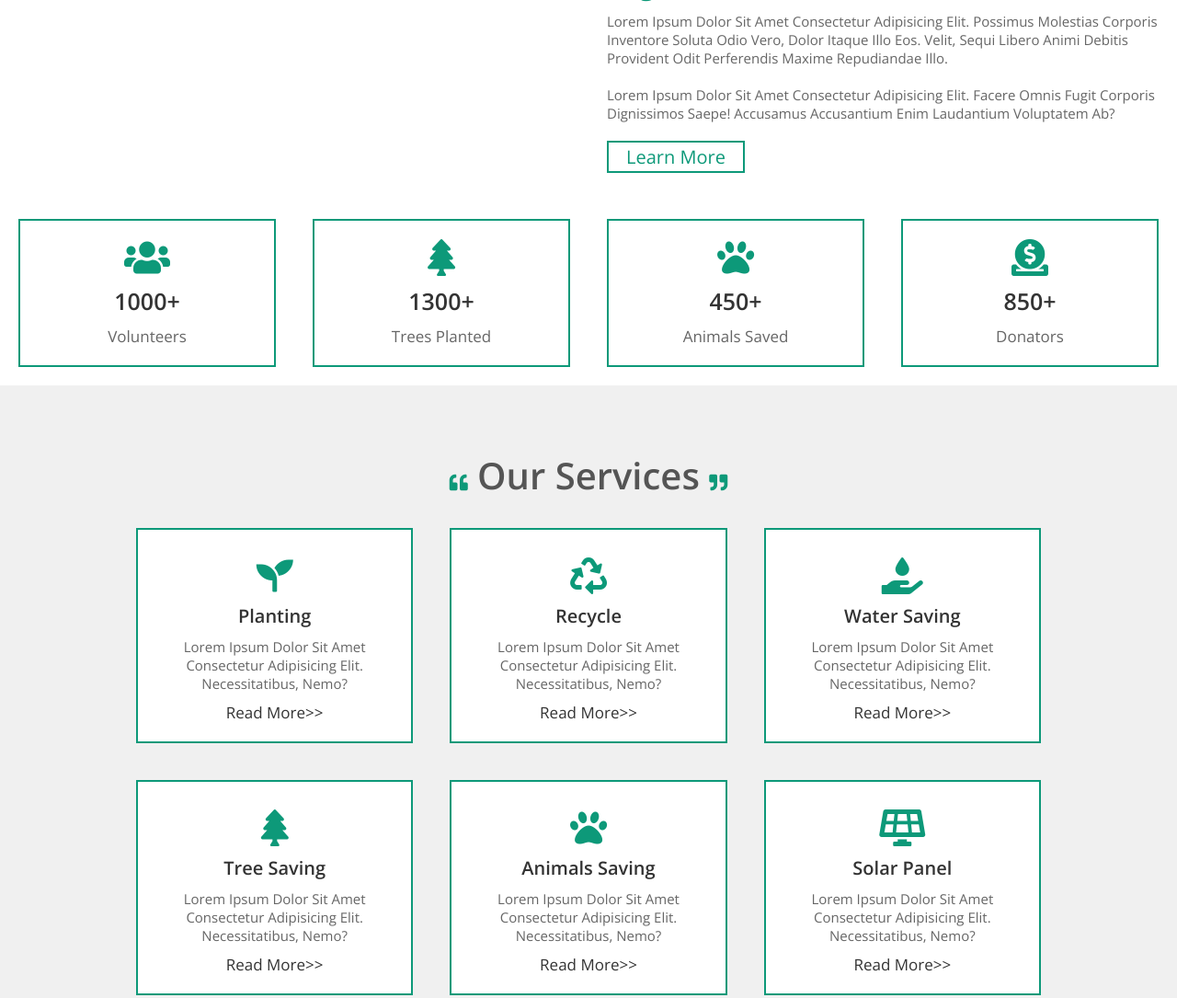
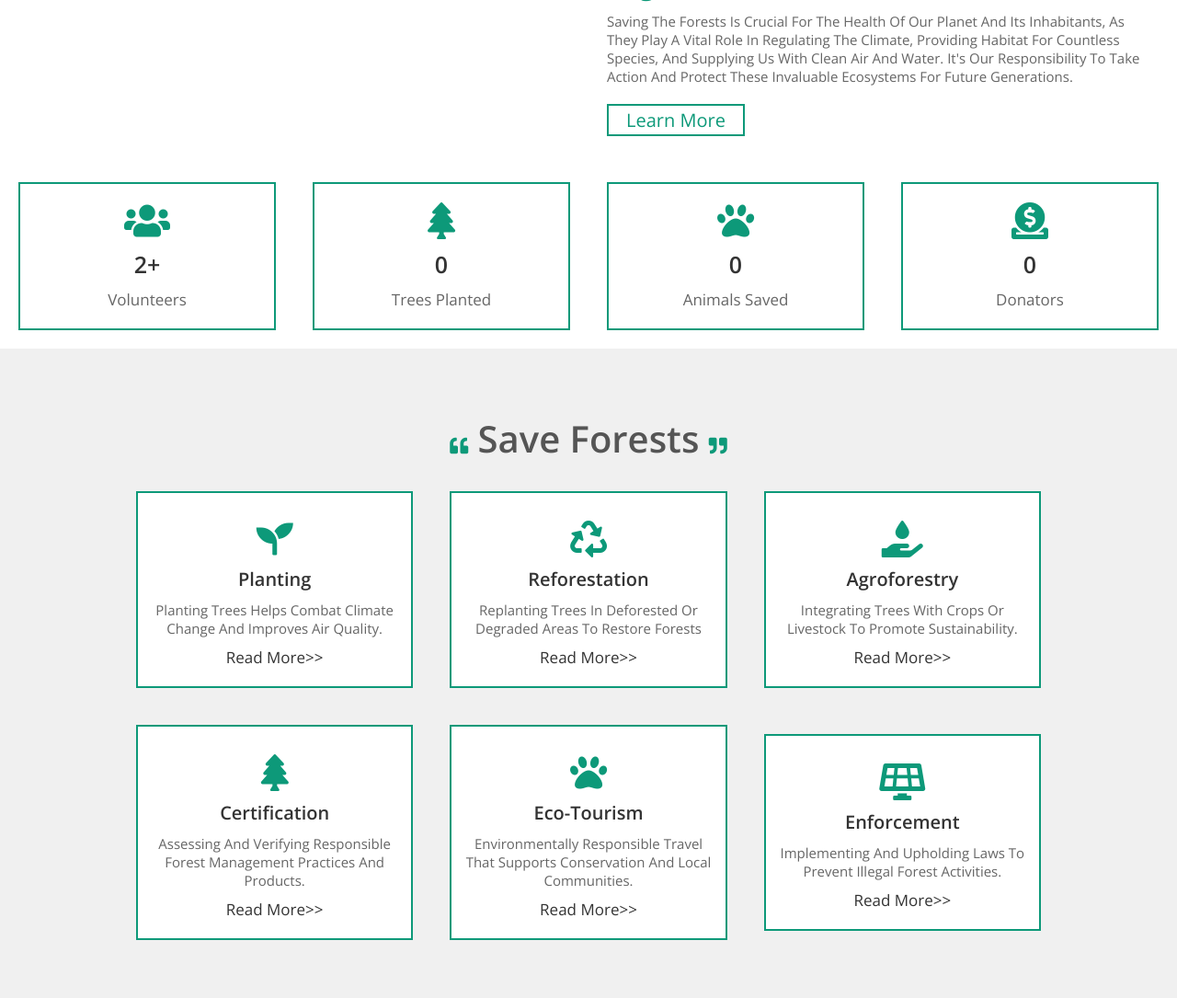
Before and after one commit to ashwanidey/Forestery.github.io, a plain HTML site: page index.html in a window 1280 px wide. Shown: the part 993-2078 px from the top of the page at 92% size. Drawn offline with nearby package versions, Linux system fonts and the light colour scheme; a script that the page names is missing.

Commit message:
Add files via upload

```diff
--- a/index.html
+++ b/index.html
@@ -24,7 +24,7 @@
     <ul>
         <li><a href="#home">home</a></li>
         <li><a href="#about">about</a></li>
-        <li><a href="#service">service</a></li>
+        <li><a href="#service">Preventions</a></li>
         <li><a href="#project">Videos</a></li>
         <li><a href="#donate">donate</a></li>
         <!-- <li><a href="#post">post</a></li> -->
@@ -44,7 +44,7 @@
 <div class="content">
 
     <h1>save earth save life</h1>
-    <p>Lorem ipsum dolor sit amet consectetur adipisicing elit. Inventore, earum ea dolores commodi iste sed nobis. Ab, quidem. Eum, delectus?</p>
+    <p>We aim to provide you with all the information you need to learn about the incredible world of forests. From understanding the importance of forests for our planet and its inhabitants, to identifying different species of trees and animals, to learning about sustainable forestry practices, our website has it all. Whether you're a student, a nature enthusiast, or simply someone looking to expand your knowledge, we invite you to explore our site and discover the wonders of the forest.</p>
     <a href="#"><button class="btn">explore.</button></a>
 
 </div>
@@ -66,9 +66,9 @@
     </div>
 
     <div class="content">
-        <h3>together we can save the planet</h3>
-        <p>Lorem ipsum dolor sit amet consectetur adipisicing elit. Possimus molestias corporis inventore soluta odio vero, dolor itaque illo eos. Velit, sequi libero animi debitis provident odit perferendis maxime repudiandae illo.</p>
-        <p>Lorem ipsum dolor sit amet consectetur adipisicing elit. Facere omnis fugit corporis dignissimos saepe! Accusamus accusantium enim laudantium voluptatem ab?</p>
+        <h3>together we can save the Forests</h3>
+        <p>Saving the forests is crucial for the health of our planet and its inhabitants, as they play a vital role in regulating the climate, providing habitat for countless species, and supplying us with clean air and water. It's our responsibility to take action and protect these invaluable ecosystems for future generations.</p>
+        <!-- <p></p> -->
         <a href="#"><button class="btn">learn more</button></a>
     </div>
 
@@ -78,25 +78,25 @@
 
     <div class="box">
         <i class="fas fa-users"></i>
-        <h3>1000+</h3>
+        <h3>2+</h3>
         <p>volunteers</p>
     </div>
 
     <div class="box">
         <i class="fas fa-tree"></i>
-        <h3>1300+</h3>
+        <h3>0</h3>
         <p>trees planted</p>
     </div>
 
     <div class="box">
         <i class="fas fa-paw"></i>
-        <h3>450+</h3>
+        <h3>0</h3>
         <p>animals saved</p>
     </div>
 
     <div class="box">
         <i class="fas fa-donate"></i>
-        <h3>850+</h3>
+        <h3>0</h3>
         <p>donators</p>
     </div>
 
@@ -110,49 +110,49 @@
 
 <section class="service" id="service">
 
-<h1 class="heading"> <i class="fas fa-quote-left"></i> our services <i class="fas fa-quote-right"></i> </h1>
+<h1 class="heading"> <i class="fas fa-quote-left"></i> Save Forests <i class="fas fa-quote-right"></i> </h1>
 
 <div class="box-container">
 
     <div class="box">
         <i class="fas fa-seedling"></i>
         <h3>planting</h3>
-        <p>Lorem ipsum dolor sit amet consectetur adipisicing elit. Necessitatibus, nemo?</p>
+        <p>Planting trees helps combat climate change and improves air quality.</p>
         <a href="#">read more>></a>
     </div>
 
     <div class="box">
         <i class="fas fa-recycle"></i>
-        <h3>recycle</h3>
-        <p>Lorem ipsum dolor sit amet consectetur adipisicing elit. Necessitatibus, nemo?</p>
+        <h3>Reforestation</h3>
+        <p>Replanting trees in deforested or degraded areas to restore forests</p>
         <a href="#">read more>></a>
     </div>
 
     <div class="box">
         <i class="fas fa-hand-holding-water"></i>
-        <h3>water saving</h3>
-        <p>Lorem ipsum dolor sit amet consectetur adipisicing elit. Necessitatibus, nemo?</p>
+        <h3>Agroforestry </h3>
+        <p>Integrating trees with crops or livestock to promote sustainability.</p>
         <a href="#">read more>></a>
     </div>
 
     <div class="box">
         <i class="fas fa-tree"></i>
-        <h3>tree saving</h3>
-        <p>Lorem ipsum dolor sit amet consectetur adipisicing elit. Necessitatibus, nemo?</p>
+        <h3>Certification</h3>
+        <p>Assessing and verifying responsible forest management practices and products.</p>
         <a href="#">read more>></a>
     </div>
 
     <div class="box">
         <i class="fas fa-paw"></i>
-        <h3>animals saving</h3>
-        <p>Lorem ipsum dolor sit amet consectetur adipisicing elit. Necessitatibus, nemo?</p>
+        <h3>Eco-tourism</h3>
+        <p>Environmentally responsible travel that supports conservation and local communities.</p>
         <a href="#">read more>></a>
     </div>
 
     <div class="box">
         <i class="fas fa-solar-panel"></i>
-        <h3>solar panel</h3>
-        <p>Lorem ipsum dolor sit amet consectetur adipisicing elit. Necessitatibus, nemo?</p>
+        <h3>Enforcement</h3>
+        <p>Implementing and upholding laws to prevent illegal forest activities.</p>
         <a href="#">read more>></a>
     </div>
 
@@ -243,9 +243,9 @@
 
 <h1 class="heading"> <i class="fas fa-quote-left"></i> donate us <i class="fas fa-quote-right"></i> </h1>
 
-<div class="video-container">
+<!-- <div class="video-container">
     <video src="images/video.mp4" loop autoplay muted></video>
-</div>
+</div> -->
 
 <div class="form-container">
 
@@ -330,8 +330,8 @@
 <div class="box-container">
 
     <div class="box">
-        <a href="#" class="logo"><i class="fas fa-seedling"></i>green</a>
-        <p>Lorem ipsum dolor sit amet consectetur adipisicing elit. Assumenda possimus impedit voluptate fuga id sapiente perspiciatis amet eos esse iure.</p>
+        <a href="#" class="logo"><i class="fas fa-seedling"></i>Forestery</a>
+        <p></p>
     </div>
 
     <div class="box">
@@ -352,7 +352,7 @@
 
 </div>
 
-<h1 class="credit">created by <span>mr. web designer</span> | all rights reserved. </h1>
+<h1 class="credit">created by <span>AIN</span> | all rights reserved. </h1>
 
 </section>
 
```
